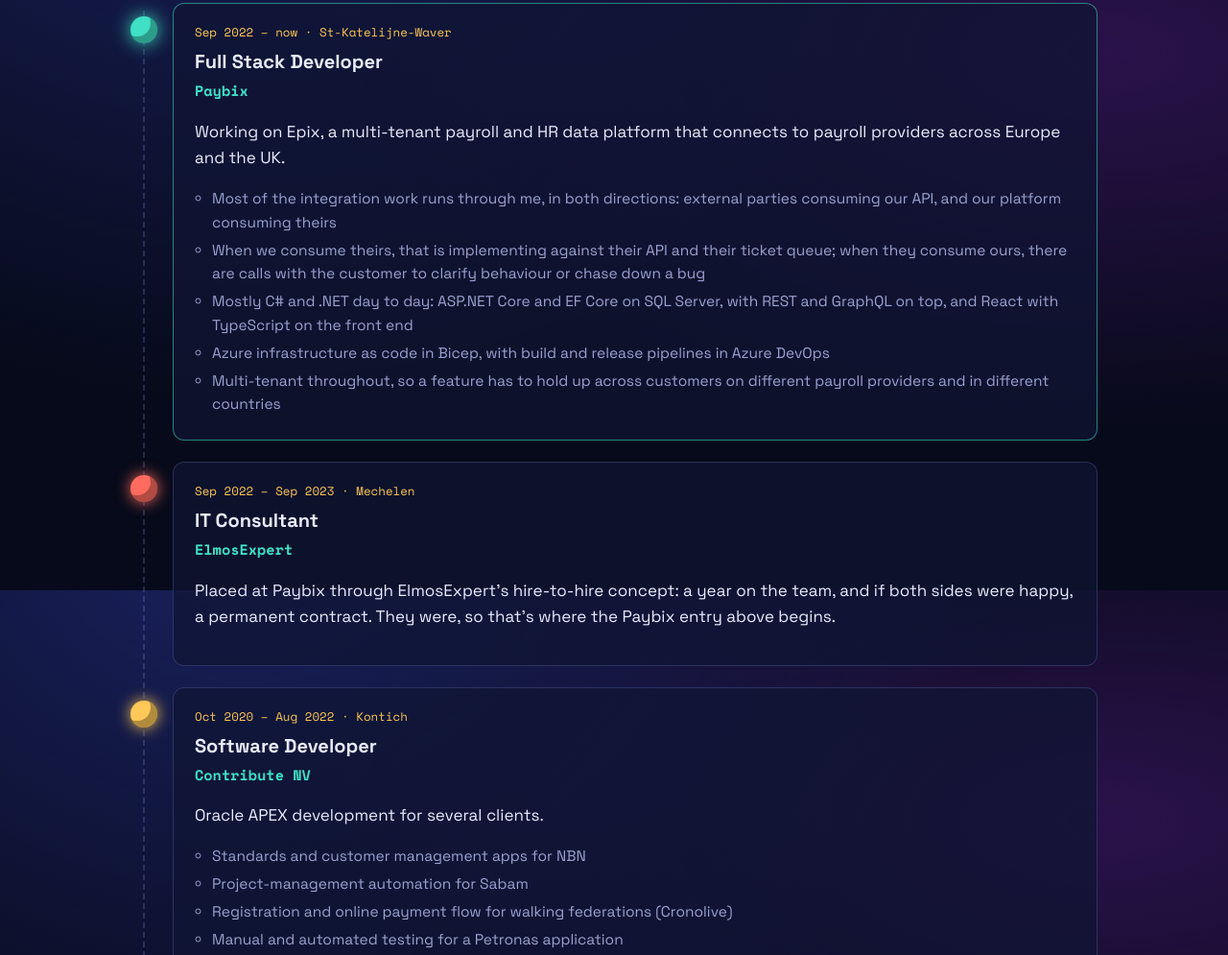
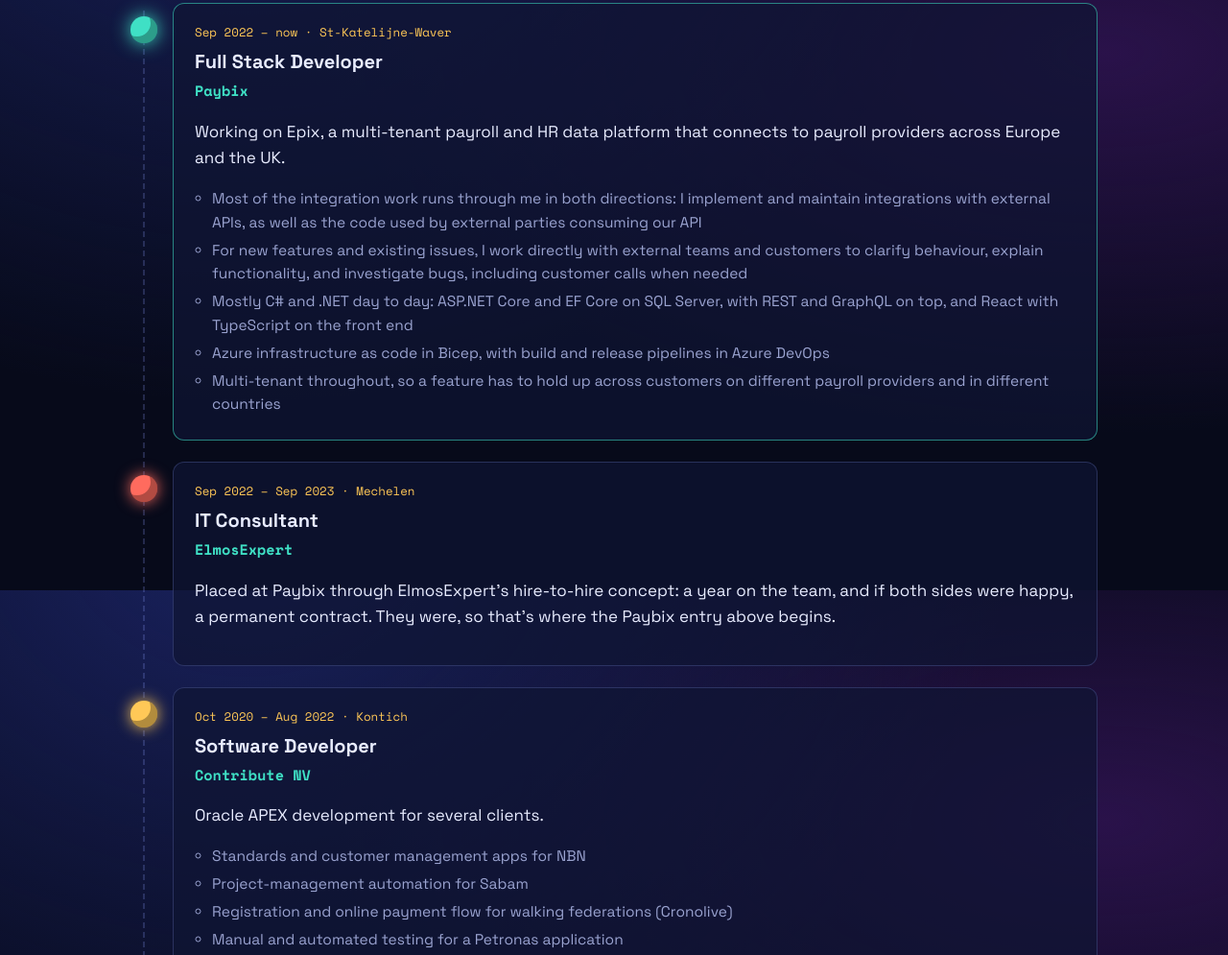
Before and after one commit to LemmensDaan/LemmensDaan.github.io, a plain HTML site: page index.html in a window 1280 px wide. Shown: the part 985-1980 px from the top of the page at 96% size. Drawn offline with nearby package versions, Linux system fonts and the light colour scheme; no server answers.

Commit message:
add better description about api in paybix

```diff
--- a/index.html
+++ b/index.html
@@ -138,8 +138,8 @@
             <h3>Full Stack Developer <em>Paybix</em></h3>
             <p>Working on Epix, a multi-tenant payroll and HR data platform that connects to payroll providers across Europe and the UK.</p>
             <ul>
-              <li>Most of the integration work runs through me, in both directions: external parties consuming our API, and our platform consuming theirs</li>
-              <li>When we consume theirs, that is implementing against their API and their ticket queue; when they consume ours, there are calls with the customer to clarify behaviour or chase down a bug</li>
+              <li>Most of the integration work runs through me in both directions: I implement and maintain integrations with external APIs, as well as the code used by external parties consuming our API</li>
+              <li>For new features and existing issues, I work directly with external teams and customers to clarify behaviour, explain functionality, and investigate bugs, including customer calls when needed</li>
               <li>Mostly C# and .NET day to day: ASP.NET Core and EF Core on SQL Server, with REST and GraphQL on top, and React with TypeScript on the front end</li>
               <li>Azure infrastructure as code in Bicep, with build and release pipelines in Azure DevOps</li>
               <li>Multi-tenant throughout, so a feature has to hold up across customers on different payroll providers and in different countries</li>
```
